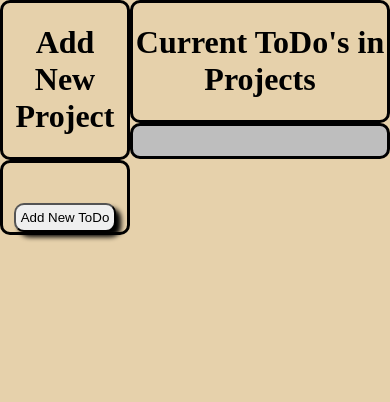
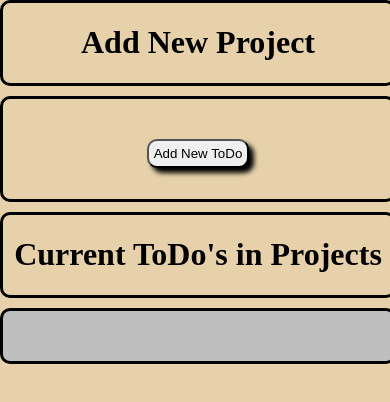
Before and after one commit to OnionPowder01/ToDo-List, a website built with webpack: page dist/index.html in a window 390 px wide. Built offline with nearby package versions, Linux system fonts and the light colour scheme.

Commit message:
Responsive

```diff
--- a/src/style.css
+++ b/src/style.css
@@ -14,7 +14,7 @@ html, body {
 .content {
     display: grid;
     grid-template-columns: 1fr 2fr;
-    grid-template-rows: .1fr;
+    grid-template-rows: 1fr 1fr ;
     text-align: center;
     min-height: 100vh;
 }
@@ -34,21 +34,25 @@ h1 {
 
 .form-heading {
     border-style: solid;
+    height: 15%;
     border-radius: 10px;
 }
 
 .form {
     border-style: solid;
     border-radius: 10px;
+    height: 89%;
 }
 
 .todos-heading {
     border-style: solid;
+    height: 15%;
     border-radius: 10px;
 }
 
 .projects {
     background-color: var(--secondary-bg-color);
+    height: 85%;
     border-style: solid;
     border-radius: 10px;
     display: grid;
@@ -69,7 +73,7 @@ h1 {
     display: grid;
     grid-template-columns: .1fr 1fr;
     gap: 10px;
-    margin: 50px 50px 25px 50px;
+    margin: 50px 50px 15px 50px;
     align-items: center;
     justify-content: center;
 }
@@ -102,6 +106,7 @@ li {
     border-radius: 10px;
     padding: 5px;
     box-shadow: 5px 5px 5px black;
+    margin-bottom: 10px;
 }
 
 .add-to-checklist {
@@ -133,3 +138,59 @@ li {
     background-color: red;
     border-radius: 10px;
 }
+
+.container-1 {
+    grid-row: 1 / 3;
+    height: 100%;
+}
+.container-2 {
+    grid-row: 1 / 3;
+    height: 100%;
+}
+
+
+@media screen and (max-width: 768px) {
+    .content {
+        display: flex;
+        flex-direction: row;
+        flex-wrap: wrap;
+        min-height: 0vh;
+
+        }
+
+
+    .container-1 {
+        width: 100%;
+        margin-bottom: 10px;
+
+    }
+
+    .container-2 {
+        width: 100%;
+        ;
+    }
+
+    .form {
+        width: 100%;
+        margin-top: 10px;
+        min-height: 100px;
+        }
+
+
+    .form-heading {
+        width: 100%;
+    }
+
+    .todos-heading {
+        width: 100%;
+    }
+
+    .projects {
+        margin-top: 10px;
+        width: 100%;
+        min-height: 50px;
+        padding: 0px;
+    }
+
+
+}
```
